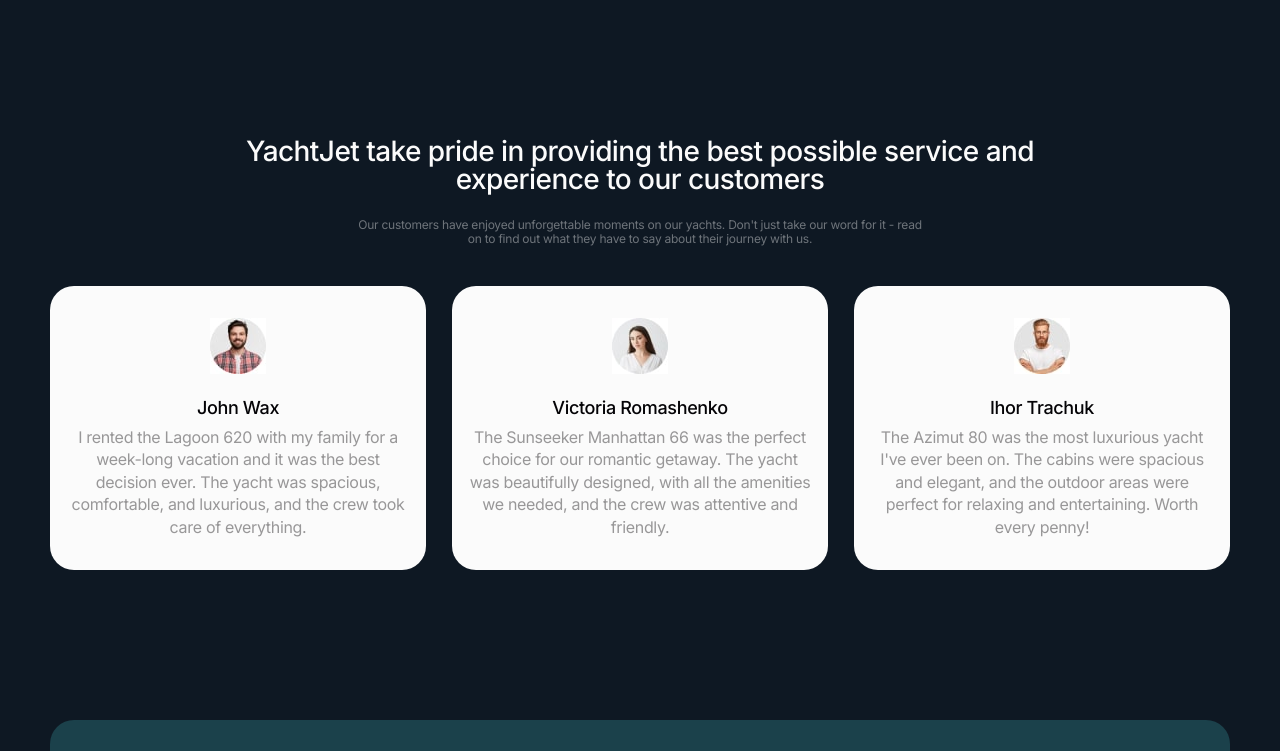
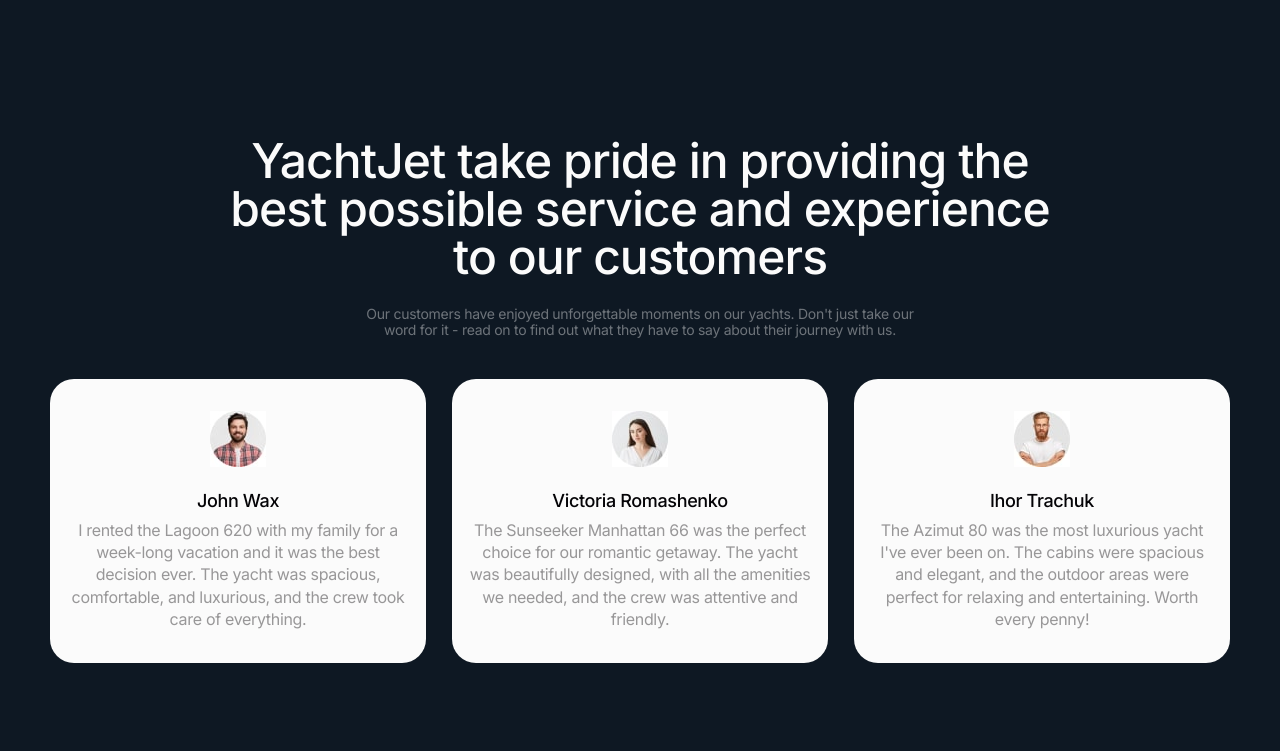
Before and after one commit to Mrmantikor/project-senior-s-html, a website built with Vite: page src/index.html in a window 1280 px wide. Shown: the part 3820-4571 px from the top of the page. Built offline with nearby package versions, Linux system fonts and the light colour scheme.

Commit message:
fix font-size

```diff
--- a/src/css/layouts/07-reviews.css
+++ b/src/css/layouts/07-reviews.css
@@ -66,12 +66,14 @@
 
   .title {
     max-width: 704px;
+    font-size: 48px;
   }
 
   .title-description {
     max-width: 571px;
     margin-left: auto;
     margin-right: auto;
+    font-size: 14px;
   }
 
   .review:nth-child(1),
```
Lines whose indentation alone changed are shown as unchanged.
